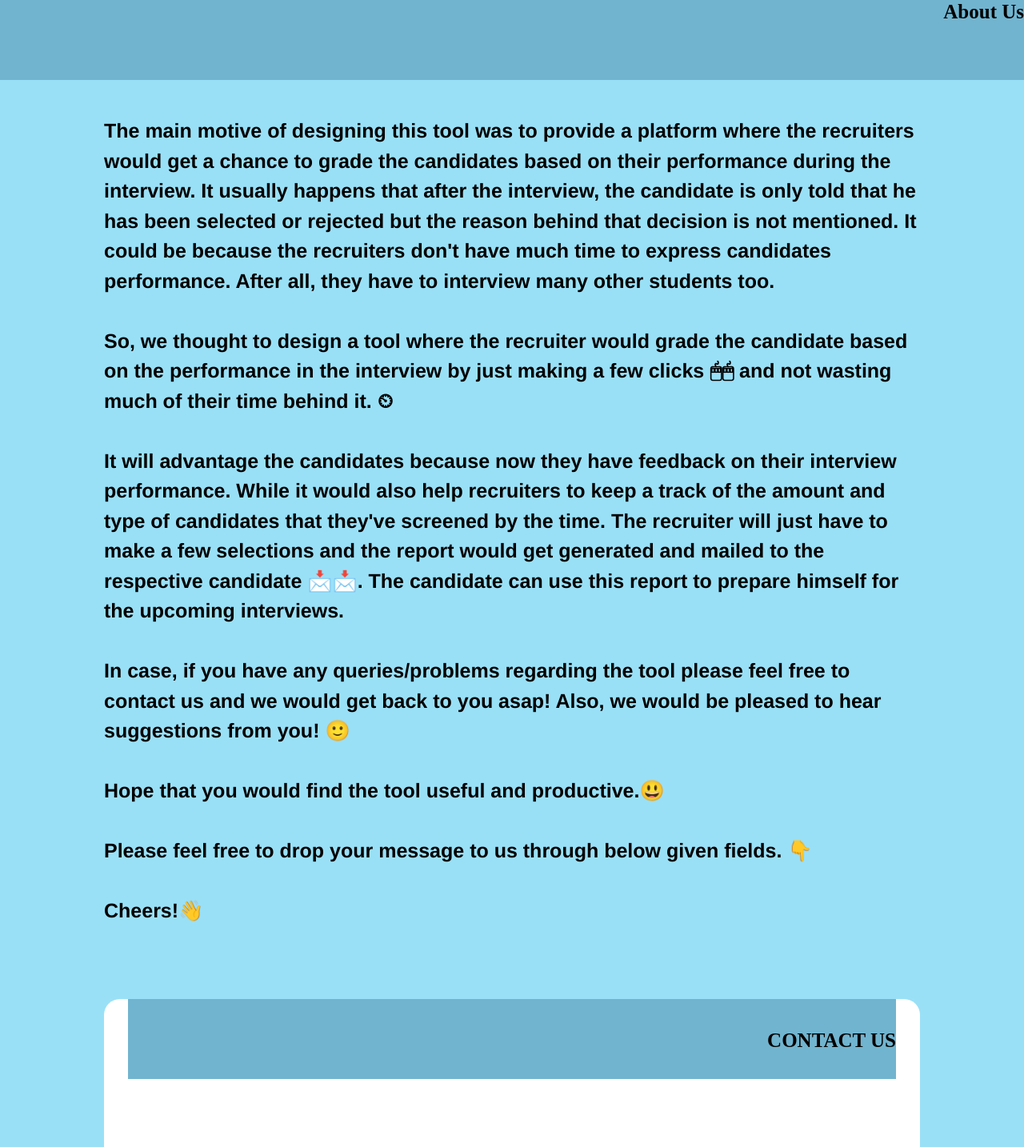
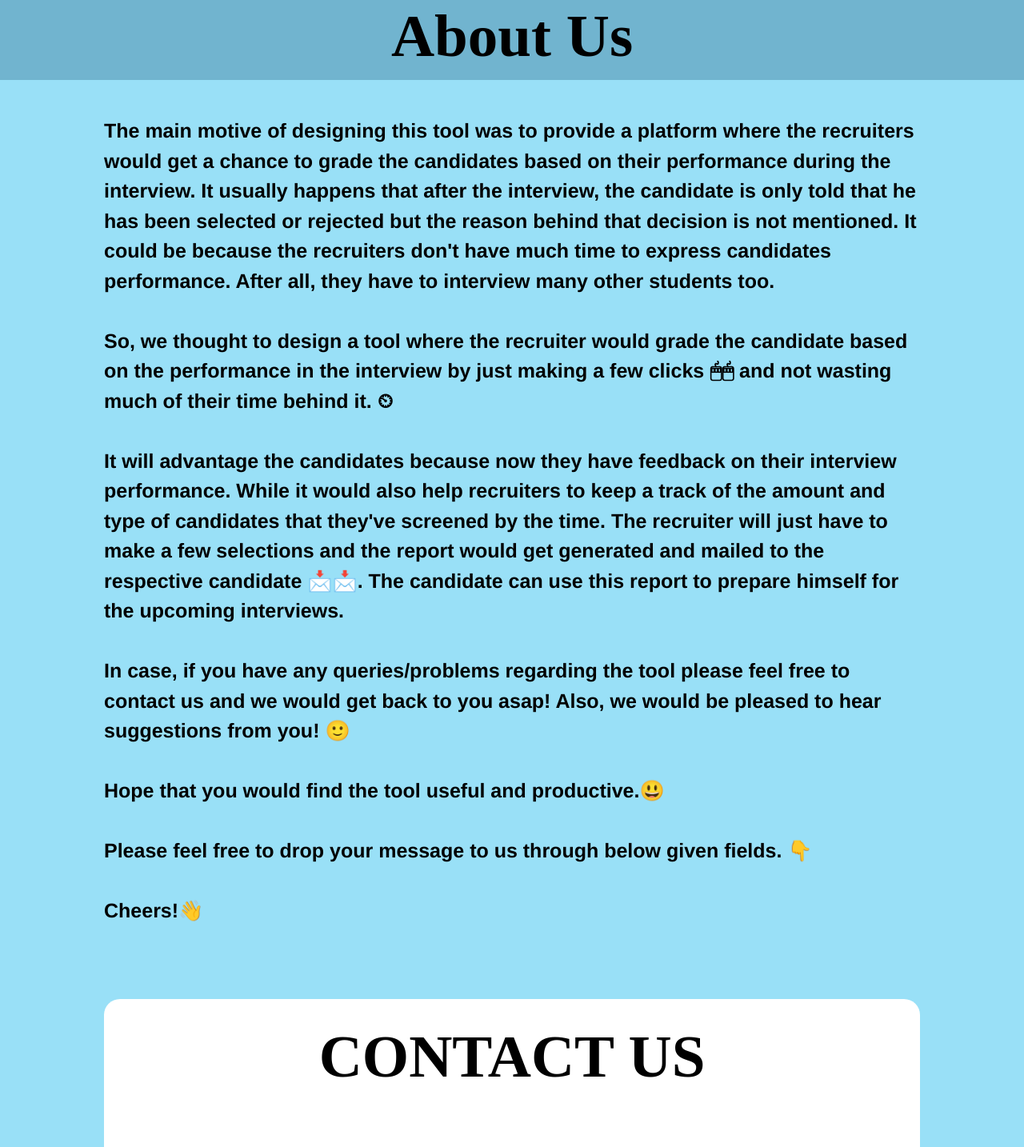
Before and after one commit to abhishekY2401/FeedoHQ, a React (Create React App) app: page /about-us in a window 1280 px wide. Shown: the top 1434 px of the page at 80% size. Built offline with nearby package versions, Linux system fonts and the light colour scheme.

Commit message:
Changes about.css

```diff
--- a/src/components/About Us/About.css
+++ b/src/components/About Us/About.css
@@ -26,8 +26,10 @@ header {
     font-family: Helvetica, sans-serif;
     font-weight: bold;
     font-size: 25px;
-    padding-left: 80px;
+    padding-left: 0px;
     color: rgb(0, 0, 0);
+    background-color: white;
+    width: 100%;
 
 }
 
@@ -136,3 +138,15 @@ input {
     font-family: 'Comic Sans MS';
     color: rgb(0, 0, 0);
 }
+
+#about {
+    text-align: center;
+    font-size: 75px;
+}
+
+#contact {
+    text-align: center;
+    font-size: 75px;
+
+    margin-top: -10px;
+}
--- a/src/components/About Us/About.js
+++ b/src/components/About Us/About.js
@@ -4,7 +4,7 @@ const About = () => {
   return (
     <div>
       <header>
-        <h1> About Us </h1>
+        <h1 id="about"> About Us </h1>
       </header>
       <br />
       <div id="container1">
@@ -40,7 +40,7 @@ const About = () => {
         <div id="container2">
           <header id="newhead">
             <br />
-            <h1> CONTACT US </h1>
+            <h1 id="contact"> CONTACT US </h1>
           </header>
           <br /> <br />
           <span>
```
